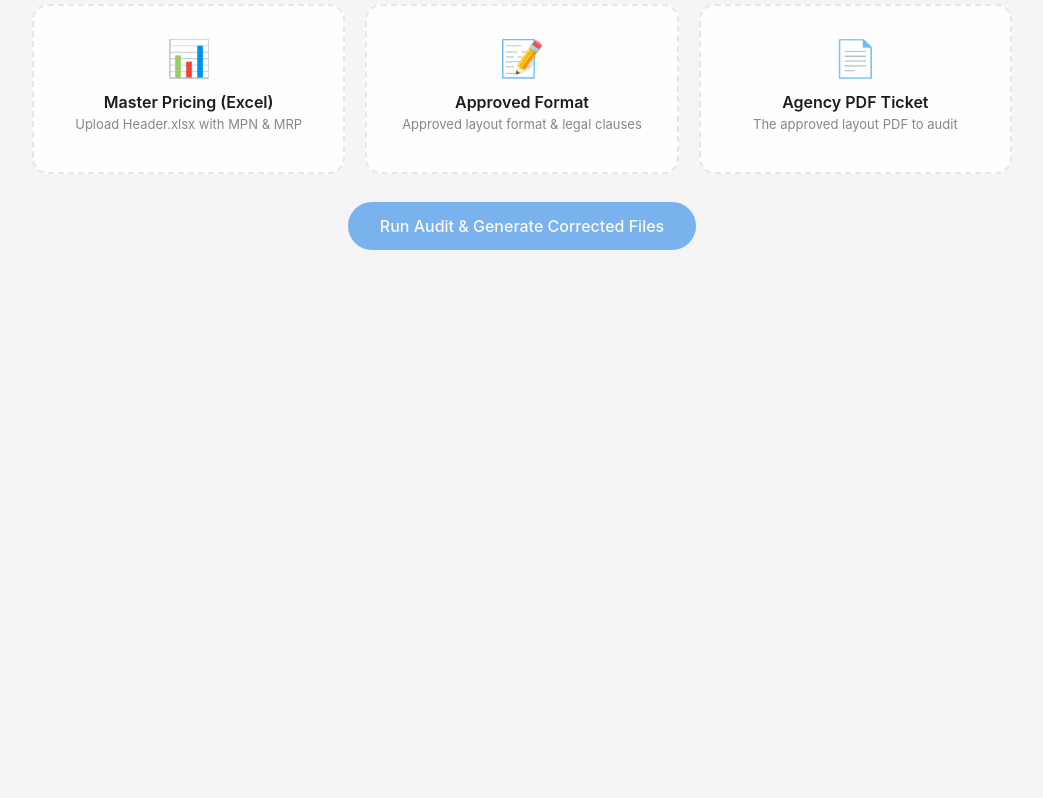
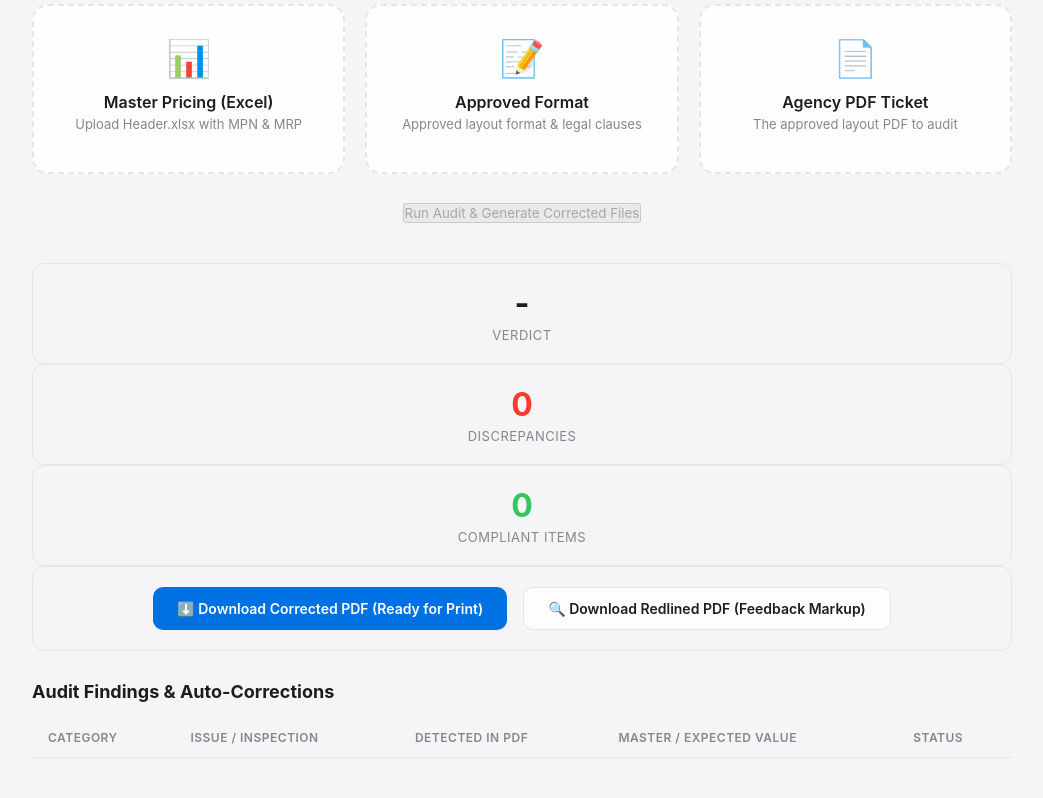
Before and after one commit to Yatendrak22/Price-ticket-review, a Flask app: page / in a window 1280 px wide. Shown: the part 141-939 px from the top of the page, without its empty margins (118-1161 px from the left). Before the commit the page ends 391 px from the top, so only its background shows below. Run offline with Flask 3, Linux system fonts and the light colour scheme; lists and menus that the app fills with data are empty.

Commit message:
Refactor terms extraction logic and remove button styles
Removed button styles and added logic to process different file types for terms and clauses extraction.

```diff
--- a/templates/index.html
+++ b/templates/index.html
@@ -137,47 +137,46 @@
             margin-bottom: 40px;
         }
 
-        .btn-primary {
-            background-color: var(--accent);
-            color: white;
-            font-size: 16px;
-            font-weight: 500;
-            padding: 14px 32px;
-            border-radius: 980px;
-            border: none;
-            cursor: pointer;
-            transition: background-color 0.2s ease, transform 0.1s ease;
-            box-shadow: 0 4px 14px rgba(0, 113, 227, 0.3);
-        }
+        terms_clauses = []
+    for word_path in word_files:
+        if not word_path or not os.path.exists(word_path) or os.path.getsize(word_path) == 0:
+            continue
 
-        .btn-primary:hover {
-            background-color: var(--accent-hover);
-        }
+        # 1. If it's a PDF file (Approved Format PDF template)
+        try:
+            pdoc = fitz.open(word_path, filetype="pdf")
+            for page in pdoc:
+                for line in page.get_text("text").split('\n'):
+                    txt = normalize(line)
+                    if txt and len(txt) > 20:
+                        terms_clauses.append(txt)
+            pdoc.close()
+            if terms_clauses:
+                continue
+        except Exception:
+            pass
 
-        .btn-primary:active {
-            transform: scale(0.98);
-        }
+        # 2. If it's a Word document (.docx)
+        try:
+            doc = docx.Document(word_path)
+            for p in doc.paragraphs:
+                txt = normalize(p.text)
+                if txt and len(txt) > 20:
+                    terms_clauses.append(txt)
+            if terms_clauses:
+                continue
+        except Exception:
+            pass
 
-        .btn-primary:disabled {
-            opacity: 0.5;
-            cursor: not-allowed;
-            box-shadow: none;
-        }
-
-        /* Results Card */
-        .results-container {
-            display: none;
-            background: var(--card-bg);
-            backdrop-filter: blur(20px);
-            border: 1px solid var(--border);
-            border-radius: var(--radius);
-            padding: 32px;
-            box-shadow: 0 10px 30px rgba(0, 0, 0, 0.05);
-            animation: fadeIn 0.4s ease-out;
-        }
-
-        @keyframes fadeIn {
-            from { opacity: 0; transform: translateY(10px); }
+        # 3. Plain text / fallback
+        try:
+            with open(word_path, 'r', encoding='utf-8', errors='ignore') as f:
+                for line in f.read().split('\n'):
+                    txt = normalize(line)
+                    if len(txt) > 20:
+                        terms_clauses.append(txt)
+        except Exception:
+            pass
             to { opacity: 1; transform: translateY(0); }
         }
 
```
